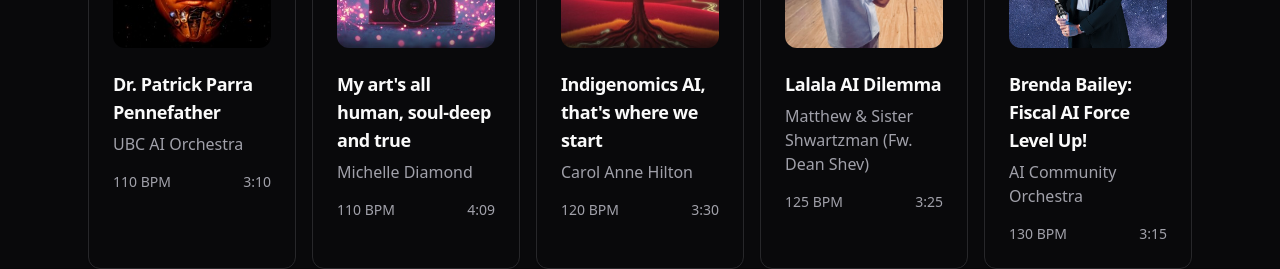
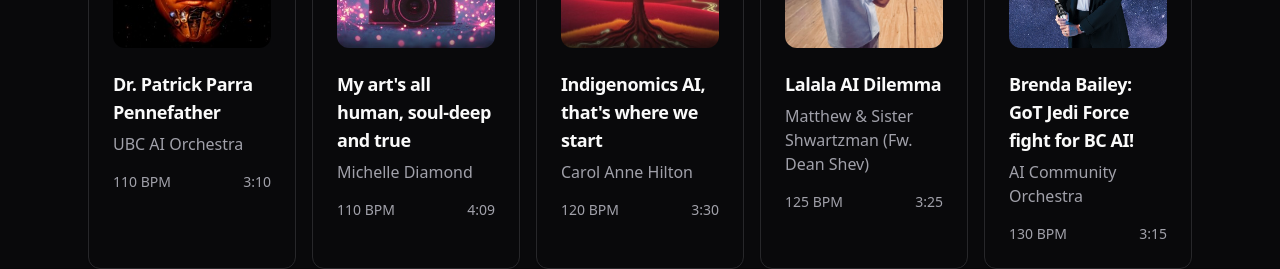
Before and after one commit to AiAlchemist0/vanai-interact-page, a React (Vite) app: page /game in a window 1280 px wide. Shown: the part 932-1201 px from the top of the page. Built offline with nearby package versions, Linux system fonts and the light colour scheme.

Commit message:
Rename song title
Renamed the song title for "Brenda Bailey: Fiscal AI Force Level Up!" to "Brenda Bailey: GoT Jedi Force fight for BC AI!" in the audio player and game components.
-edited src/components/AudioPlayer.tsx
-edited src/pages/Game.tsx

```diff
--- a/src/components/AudioPlayer.tsx
+++ b/src/components/AudioPlayer.tsx
@@ -220,7 +220,7 @@ const SONGS: Song[] = [
   },
   {
     id: "brenda-bailey",
-    title: "Brenda Bailey: Fiscal AI Force Level Up!",
+    title: "Brenda Bailey: GoT Jedi Force fight for BC AI!",
     artist: "AI Community Orchestra",
     src: getAudioUrl("Brenda lvls up BC.mp3"),
     coverArt: "/lovable-uploads/9b9e9cd3-384c-4848-8fd2-a1a882698f96.png",
--- a/src/pages/Game.tsx
+++ b/src/pages/Game.tsx
@@ -113,7 +113,7 @@ const SONGS: Song[] = [
   },
   {
     id: "brenda-bailey",
-    title: "Brenda Bailey: Fiscal AI Force Level Up!",
+    title: "Brenda Bailey: GoT Jedi Force fight for BC AI!",
     artist: "AI Community Orchestra",
     audioFile: getAudioUrl("Brenda lvls up BC.mp3"),
     coverArt: "/lovable-uploads/9b9e9cd3-384c-4848-8fd2-a1a882698f96.png",
```
